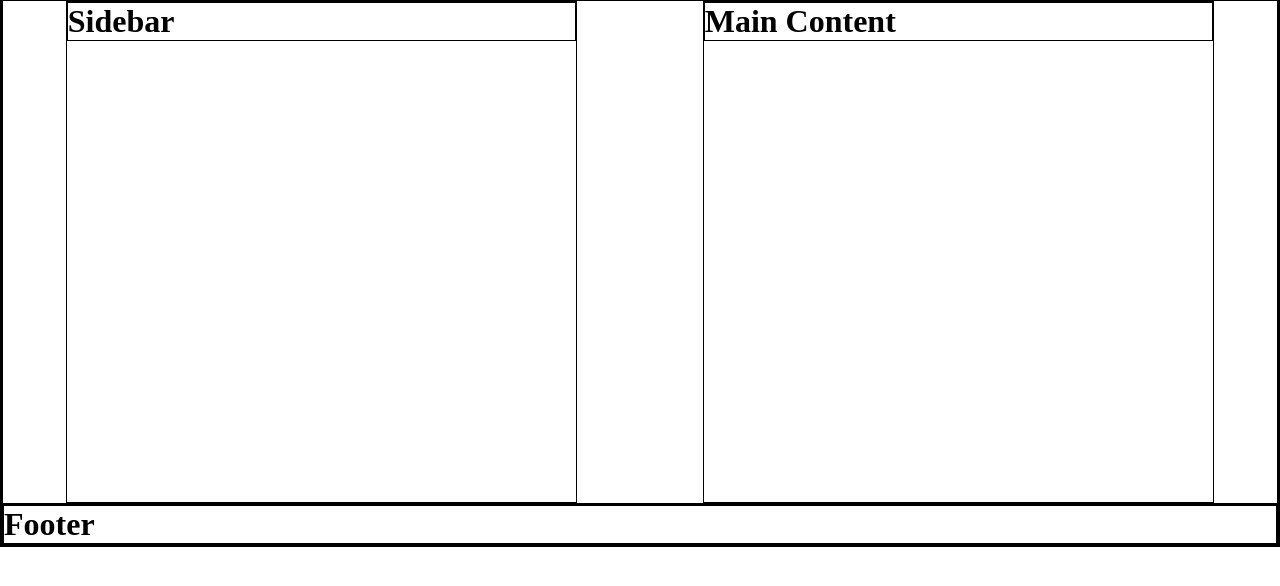
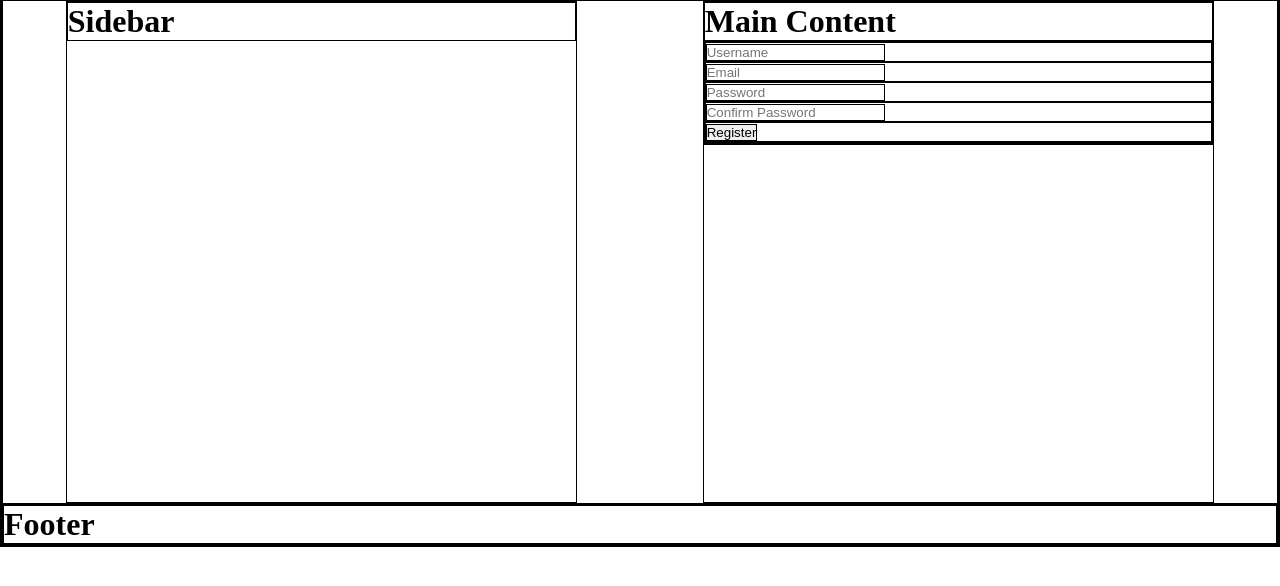
Before and after one commit to WalrusMaximus/IntoThePit, a Flask app: page / in a window 1280 px wide. Shown: the part 43-629 px from the top of the page. Run offline with Flask 2, Linux system fonts and the light colour scheme; some libraries are stand-ins or nearby versions.

Commit message:
adds register and login forms and updates some templates

```diff
--- a/app/__init__.py
+++ b/app/__init__.py
@@ -6,7 +6,7 @@ from flask import Flask, url_for
 app = Flask(__name__)
 app.static_folder = 'static'
 # assets = Environment(app)
-app.secret_key = "beepboopiamrobotbeepboop"
+app.config['SECRET_KEY'] = "beepboopiamrobotbeepboop"
 # scss = Bundle('main.scss', filters='pyscss', output='styles.css')
 # assets.register('scss_all',scss)
 # app.config['SQLALCHEMY_DATABASE_URI'] = 'postgresql://localhost/server'
--- a/app/forms.py
+++ b/app/forms.py
@@ -1,9 +1,16 @@
 from flask_wtf import FlaskForm
 from wtforms import StringField, PasswordField, BooleanField, SubmitField
-from wtforms.validators import DataRequired
+from wtforms.validators import DataRequired, Length, Email, EqualTo
 
 class LoginForm(FlaskForm):
-    username = StringField('Username', validators=[DataRequired()])
+    email = StringField('Email', validators=[DataRequired(), Length(max=256), Email()])
     password = PasswordField('Password', validators=[DataRequired()])
     remember_me = BooleanField('Remember Me')
-    submit = SubmitField('Sign In')
+    submit = SubmitField('Login')
+
+class RegisterForm(FlaskForm):
+    username = StringField('Username', validators=[DataRequired(), Length(min=2, max=32)])
+    email = StringField('Email', validators=[DataRequired(), Length(max=256), Email()])
+    password = PasswordField('Password', validators=[DataRequired()])
+    confirm_password = PasswordField('Confirm Password', validators=[DataRequired(), EqualTo('password')])
+    submit = SubmitField('Register')
--- a/app/routes.py
+++ b/app/routes.py
@@ -1,9 +1,11 @@
 from flask import render_template, url_for
 from app import app
+from app.forms import LoginForm, RegisterForm
 
 @app.route("/")
 def index():
-    return render_template('index.html')
+    form = RegisterForm()
+    return render_template('layout.html', title="Into The Pit", form=form)
 
 @app.route("/user") # this will need to be a dynamic route
 def user():
@@ -17,6 +19,18 @@ def band():
 def venue():
     return "Venue page Under Construction"
 
+@app.route('/register')
+def register():
+    form = RegisterForm()
+    return render_template('register.html', title='Into The Pit - Register', form=form)
+
+@app.route('/login')
+def login():
+    form = LoginForm()
+    return render_template('login.html', title="Into The Pit - Login", form=form)
+
+
+
 # @app.route('/404')
 # def venue():
 #     return render_template('404.html')
--- a/app/static/css/styles.css
+++ b/app/static/css/styles.css
@@ -17,7 +17,8 @@ main {
     justify-content: center;
 }
 
-main div {
+.sidebar,
+.main-content {
     height: 500px;
     width: 40%;
 }
--- a/app/templates/index.html
+++ b/app/templates/layout.html
@@ -4,7 +4,7 @@
     <meta charset="UTF-8">
     <meta name="viewport" content="width=device-width, initial-scale=1.0">
     <meta http-equiv="X-UA-Compatible" content="ie=edge">
-    <title>Document</title>
+    <title>Into The Pit</title>
     <link rel=stylesheet type=text/css href="{{ url_for('static', filename='css/styles.css') }}">
 </head>
 <body>
@@ -17,6 +17,8 @@
         </div>
         <div class="main-content">
             {% include '/main.html' %}
+            {% include '/register.html' %}
+            {% include '/login.html' %}
         </div>
     </main>
     <footer>
--- /dev/null
+++ b/app/templates/macros.html
@@ -0,0 +1,10 @@
+{% macro render_field(field) %}
+    <div class="field">
+        {% if field.errors %}
+            {% for error in field.errors %}
+                <div class="notification error">{{ error }}</div>
+            {% endfor %}
+        {% endif %}
+        {{ field(placeholder=field.label.text) }}
+    </div>
+{% endmacro %}
--- /dev/null
+++ b/app/templates/register.html
@@ -0,0 +1,8 @@
+{% from 'macros.html' import render_field %}
+
+<form method="POST" action="" class="form">
+    {{ form.hidden_tag() }}
+    {% for field in form %}
+        {{ render_field(field) }}
+    {% endfor %}
+</form>
--- a/intothepit.py
+++ b/intothepit.py
@@ -1,7 +1,4 @@
 from app import app
 
-DEBUG = True
-PORT = 8000
-
 if __name__ == '__main__':
-    app.run(debug=DEBUG, port=PORT)
+    app.run(debug=True, port=8000)
```
Also changed, not shown: app/templates/login.html (added).
